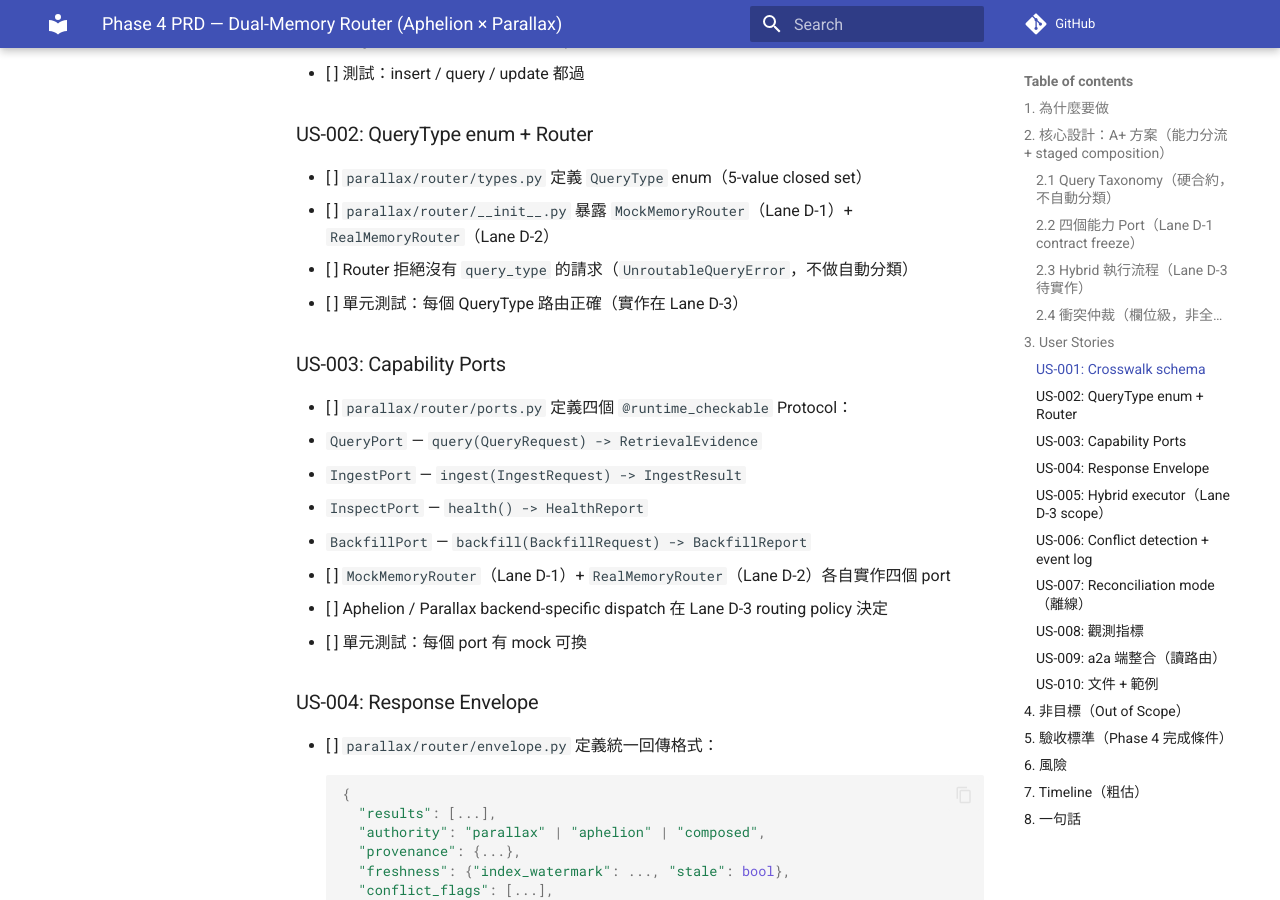
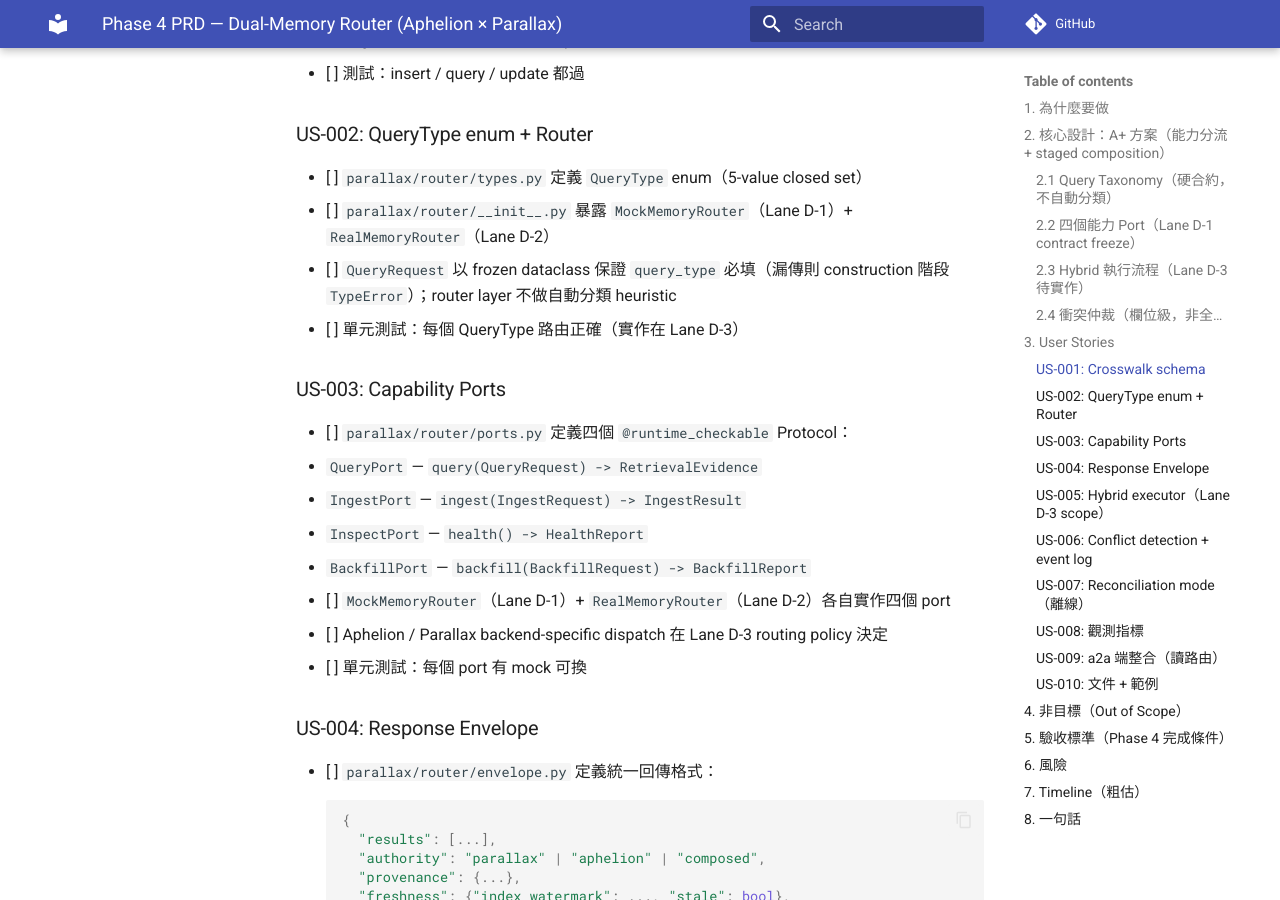
Before and after one commit to Chris97924/parallax-kernel, an MkDocs documentation site: the page built from docs/phase4-dual-memory-prd.md, in a window 1280 px wide and 900 px high, scrolled down 3109 px. Built offline with MkDocs 1.6.1 and Material for MkDocs 9.7.7, drawn with Linux system fonts in a browser that asks for light colours; comment, search, counter and statistics services are not loaded.

Commit message:
docs: correct US-002 query_type contract description (#8)
PR #7 aligned QueryType + Port names with Lane D-1/D-2 code but
introduced a naming error in US-002 line 3: it claimed a missing
`query_type` raises `UnroutableQueryError`. Codex review flagged this
as P2 yellow on commit 27e77ce.

Code inspection confirms Codex is correct:

- `UnroutableQueryError` (parallax/router/crosswalk_seed.py:39-54) is
  raised ONLY by `resolve(legacy: str)` for legacy Intent/RetrieveKind
  keys that have no mapping (e.g. Intent.FALLBACK). It is not a router
  dispatch-layer error for missing `query_type`.

- `QueryRequest.query_type` (parallax/router/contracts.py:30-41) is a
  frozen dataclass required positional field with no default. Omission
  raises `TypeError` at construction, before the router runs.

The replacement line preserves the "no auto-classification heuristic"
design principle while accurately describing the real contract. Scope
is a single checkbox line under US-002; no other US entries and no
code files are touched.

```diff
--- a/docs/phase4-dual-memory-prd.md
+++ b/docs/phase4-dual-memory-prd.md
@@ -103,7 +103,7 @@ semantic-constrained hybrid composer:
 ### US-002: QueryType enum + Router
 - [ ] `parallax/router/types.py` 定義 `QueryType` enum（5-value closed set）
 - [ ] `parallax/router/__init__.py` 暴露 `MockMemoryRouter`（Lane D-1）+ `RealMemoryRouter`（Lane D-2）
-- [ ] Router 拒絕沒有 `query_type` 的請求（`UnroutableQueryError`，不做自動分類）
+- [ ] `QueryRequest` 以 frozen dataclass 保證 `query_type` 必填（漏傳則 construction 階段 `TypeError`）；router layer 不做自動分類 heuristic
 - [ ] 單元測試：每個 QueryType 路由正確（實作在 Lane D-3）
 
 ### US-003: Capability Ports
```
